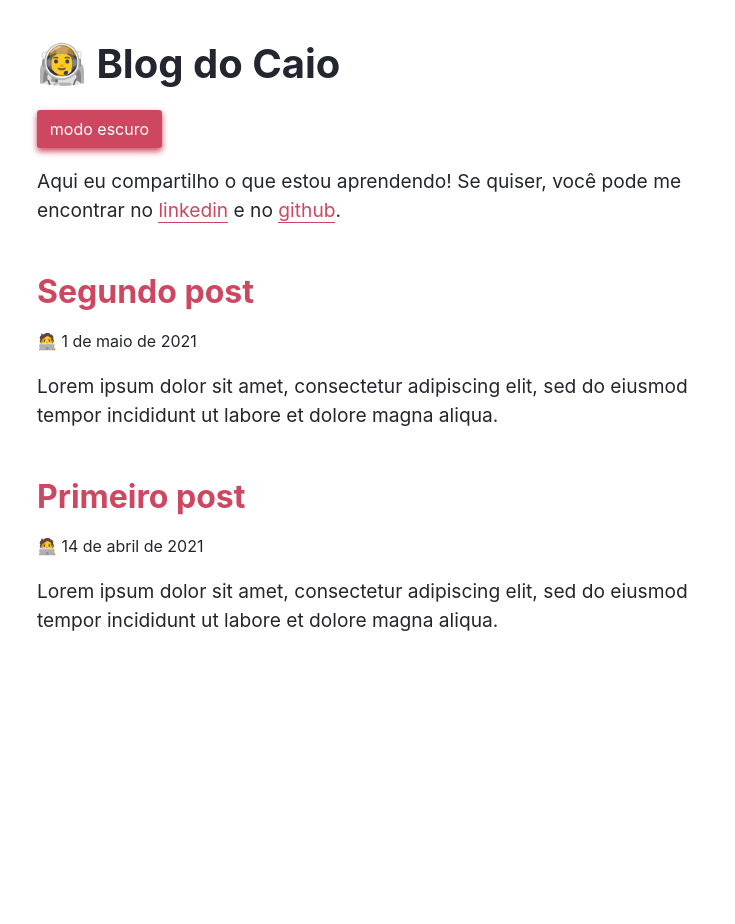
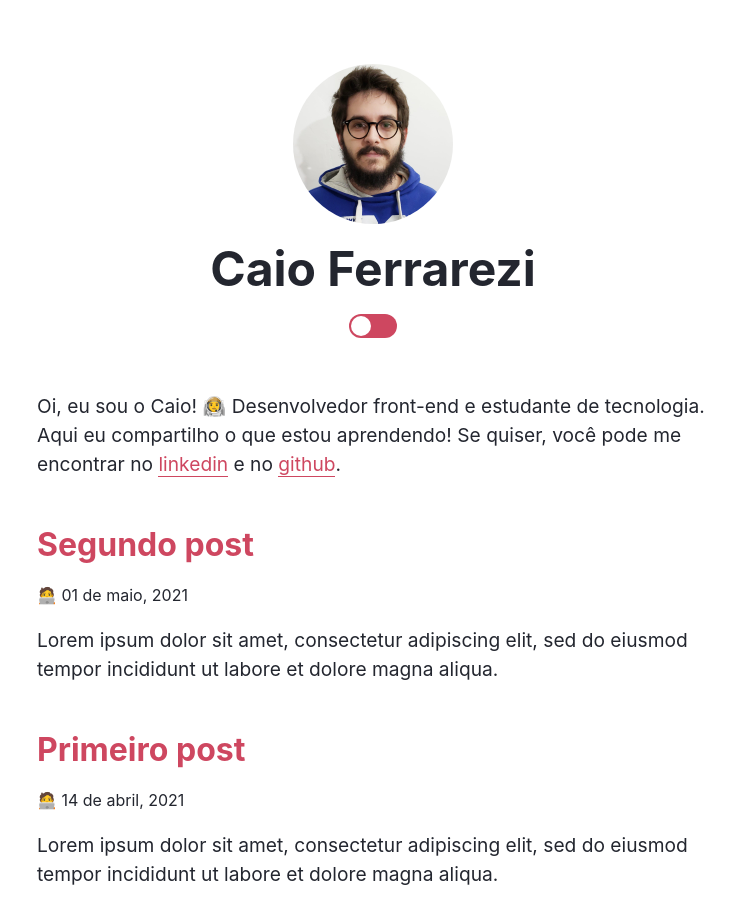
Before and after one commit to caioferrarezi/website, a Next.js app: page / in a window 1280 px wide. Shown: the top 924 px of the page, without its empty margins (267-1002 px from the left). Before the commit the page ends 800 px from the top, so only its background shows below. Built offline with nearby package versions, Linux system fonts and the light colour scheme.

Commit message:
:construction: wip(default) improve home layout and extract header and theme switcher to its own components

```diff
--- /dev/null
+++ b/components/header.js
@@ -0,0 +1,40 @@
+import Image from 'next/image'
+
+import dynamic from 'next/dynamic'
+import styles from './header.module.css'
+
+const ThemeSwitcher = dynamic(() => import('../components/theme-switcher'), { ssr: false })
+
+export default function Header(props) {
+  const { layout } = props
+
+  function getStyle(layout) {
+    if (layout === 'full') {
+      return `${styles.header} ${styles.headerFull}`
+    }
+
+    return styles.header
+  }
+
+  return (
+    <header className={getStyle(layout)}>
+      {layout === 'full' && (
+        <div className={styles.headerAvatar}>
+          <Image
+            src="/me.jpg"
+            width={180}
+            height={180}
+            layout="intrinsic"
+            alt="Minha foto de perfil que vai do topo da cabeça até a altura do ombro, estou com cabelo e barba curtos, vestindo um óculos e uma blusa de moletom azul"
+          />
+        </div>
+      )}
+
+      <h1 className={styles.headerTitle}>
+        Caio Ferrarezi
+      </h1>
+
+      <ThemeSwitcher />
+    </header>
+  )
+}
--- /dev/null
+++ b/components/header.module.css
@@ -0,0 +1,47 @@
+.header {
+  margin: 0 0 2.5rem;
+  display: flex;
+  align-items: center;
+  justify-content: space-between;
+}
+
+.headerFull {
+  min-height: 14rem;
+  flex-direction: column;
+  justify-content: flex-start;
+}
+
+.headerAvatar {
+  display: block;
+  width: 8rem;
+  height: 8rem;
+  border-radius: 9999px;
+  overflow: hidden;
+  margin-bottom: 1rem;
+}
+
+.headerTitle {
+  font-size: var(--font-subheading);
+  margin: 0;
+}
+
+.headerFull .headerTitle {
+  font-size: var(--font-heading);
+  margin: 0 0 1rem;
+  text-align: center;
+}
+
+@media screen and (min-width: 786px) {
+  .headerFull {
+    min-height: 18rem;
+  }
+
+  .headerAvatar {
+    width: 10rem;
+    height: 10rem;
+  }
+
+  .headerFull .headerTitle {
+    font-size: var(--font-display);
+  }
+}
--- /dev/null
+++ b/components/theme-switcher.js
@@ -0,0 +1,32 @@
+import { useState } from 'react'
+
+import theme from '../lib/theme'
+
+import styles from './theme-switcher.module.css'
+
+export default function ThemeSwitcher() {
+  const [layout, setLayout] = useState(theme.state)
+
+  function setTheme(event) {
+    theme.toggle()
+
+    setLayout(theme.state)
+  }
+
+  return (
+    <label
+      className={styles.switcher}
+      aria-label={'modo' + layout === 'dark' ? 'claro' : 'escuro'}
+    >
+      <input
+        className={styles.switcherInput}
+        type="checkbox"
+        value={layout}
+        checked={layout === 'dark'}
+        onChange={setTheme}
+      />
+
+      <span className={styles.switcherControl} />
+    </label>
+  )
+}
--- /dev/null
+++ b/components/theme-switcher.module.css
@@ -0,0 +1,43 @@
+.switcher {
+  position: relative;
+  display: block;
+  width: 3rem;
+  height: 1.5rem;
+  cursor: pointer;
+  background-color: var(--color-primary);
+  border-radius: 1.5rem;
+}
+
+.switcherText {
+  position: absolute;
+  top: 0;
+  left: -9999px;
+  opacity: 0;
+  color: transparent;
+  font-size: 0;
+}
+
+.switcherInput {
+  position: absolute;
+  top: 0;
+  left: 0;
+  opacity: 0;
+  pointer-events: none;
+}
+
+.switcherControl {
+  content: '';
+  display: block;
+  position: absolute;
+  top: .125rem;
+  left: .125rem;
+  width: 1.25rem;
+  height: 1.25rem;
+  border-radius: 1.5rem;
+  background-color: var(--color-white);
+  transition: all .25s ease;
+}
+
+.switcherInput:checked + .switcherControl {
+  left: 1.625rem;
+}
--- /dev/null
+++ b/lib/format-date.js
@@ -0,0 +1,13 @@
+const months = [
+  'janeiro', 'fevereiro', 'março', 'abril',
+  'maio', 'junho', 'julho', 'agosto',
+  'setembro', 'outubro', 'novembro', 'dezembro'
+]
+
+export default function formatDate(date) {
+  const [year, month, day] = date.split('-')
+
+  const monthText = months[parseInt(month) - 1]
+
+  return `${day} de ${monthText}, ${year}`
+}
--- a/lib/theme.js
+++ b/lib/theme.js
@@ -3,6 +3,8 @@ class Theme {
     if (typeof window !== 'undefined') {
       return localStorage.getItem('theme') || 'light'
     }
+
+    return 'light'
   }
 
   is(theme) {
--- a/pages/_app.js
+++ b/pages/_app.js
@@ -3,9 +3,9 @@ import theme from '../lib/theme'
 import 'normalize.css'
 import '../styles/globals.css'
 
+theme.update()
+
 function MyApp({ Component, pageProps }) {
-  theme.update()
-
   return <Component {...pageProps} />
 }
 
--- a/pages/index.js
+++ b/pages/index.js
@@ -1,13 +1,12 @@
-import { useState } from 'react'
+import Head from 'next/head'
 
-import Head from 'next/head'
-import Image from 'next/image'
+import Header from '../components/header'
 
 import styles from './index.module.css'
 import utils from '../styles/utils.module.css'
 
-import theme from '../lib/theme'
 import { getAllPosts } from '../lib/api'
+import formatDate from '../lib/format-date'
 
 export async function getStaticProps() {
   const posts = getAllPosts()
@@ -20,14 +19,6 @@ export async function getStaticProps() {
 export default function Home(props) {
   const { posts } = props
 
-  const [layout, setLayout] = useState(theme.state)
-
-  function setTheme() {
-    theme.toggle()
-
-    setLayout(theme.state)
-  }
-
   return (
     <div className={utils.container}>
       <Head>
@@ -36,35 +27,23 @@ export default function Home(props) {
         <link rel="icon" href="/favicon.ico" />
       </Head>
 
-      <header className={styles.header}>
-        <div className={styles.headerTitle}>
-          <h1>🧑‍🚀 Blog do Caio</h1>
+      <Header layout="full" />
 
-          <button
-            type="button"
-            className={utils.button}
-            onClick={setTheme}
-          >
-            modo { layout === 'dark' ? 'claro' : 'escuro' }
-          </button>
-        </div>
-
-        <p>Aqui eu compartilho o que estou aprendendo! Se quiser, você pode me encontrar no <a href="https://www.linkedin.com/in/caio-ferrarezi-414164b3/" target="_blank">linkedin</a> e no <a href="https://github.com/caioferrarezi" target="_blank">github</a>.</p>
-      </header>
+      <main>
+        <aside>
+          <p>Oi, eu sou o Caio! 🧑‍🚀 Desenvolvedor front-end e estudante de tecnologia. Aqui eu compartilho o que estou aprendendo! Se quiser, você pode me encontrar no <a href="https://www.linkedin.com/in/caio-ferrarezi-414164b3/" target="_blank">linkedin</a> e no <a href="https://github.com/caioferrarezi" target="_blank">github</a>.</p>
+        </aside>
 
         <ul className={styles.posts}>
           {posts.map(post => (
             <li key={post.slug} className={styles.postItem}>
-            <a href={`/posts/${post.slug}`}>
+              <a href={`/posts/${encodeURIComponent(post.slug)}`}>
                 <h2>{post.title}</h2>
               </a>
 
               <div className={styles.postItemDate}>
                 <time dateTime={post.date}>
-               🧑‍💻 {new Date(post.date.replace('-', '/'))
-                    .toLocaleDateString('pt-BR', {
-                      day: 'numeric', month: 'long', year: 'numeric'
-                    })}
+                  🧑‍💻 {formatDate(post.date)}
                 </time>
               </div>
 
@@ -72,6 +51,7 @@ export default function Home(props) {
             </li>
           ))}
         </ul>
+      </main>
     </div>
   )
 }
--- a/pages/index.module.css
+++ b/pages/index.module.css
@@ -1,11 +1,8 @@
-.header {
-  margin: 0 0 3rem;
-}
-
 .posts {
   padding: 0;
   margin: 0;
   list-style: none;
+  margin: 3rem 0 0;
 }
 
 .postItem {
--- a/styles/globals.css
+++ b/styles/globals.css
@@ -1,9 +1,15 @@
+/* https://coolors.co/2a91df-cc3e58-ffffff-23262f */
+
 :root {
   --color-white: #ffffff;
   --color-dark: #23262f;
   --background: var(--color-white);
   --color-text: var(--color-dark);
   --color-primary: #ce4760;
+  --font-display: 2rem;
+  --font-heading: 1.5rem;
+  --font-subheading: 1.25rem;
+  --font-text: 1rem;
 }
 
 .dark {
@@ -30,20 +36,20 @@ h3 {
 }
 
 h1 {
-  font-size: 2.5rem;
+  font-size: var(--font-display);
 }
 
 h2 {
-  font-size: 2rem;
+  font-size: var(--font-heading);
 }
 
 h3 {
-  font-size: 1.5rem;
+  font-size: var(--font-subheading);
 }
 
 p,
 li {
-  font-size: 1.2rem;
+  font-size: var(--font-text);
   line-height: 1.5;
 }
 
@@ -52,3 +58,12 @@ a {
   text-decoration: none;
   border-bottom: 1px solid var(--color-primary);
 }
+
+@media screen and (min-width: 786px) {
+  :root {
+    --font-display: 3rem;
+    --font-heading: 2rem;
+    --font-subheading: 1.5rem;
+    --font-text: 1.2rem;
+  }
+}
--- a/styles/utils.module.css
+++ b/styles/utils.module.css
@@ -4,14 +4,8 @@
   margin: auto;
 }
 
-.button {
-  appearance: none;
-  padding: .6em .8em;
-  color: var(--color-white);
-  background-color: var(--color-primary);
-  border: 0;
-  border-radius: .2em;
-  cursor: pointer;
-  box-shadow: 0 .2em .4em var(--color-primary);
-  transition: background-color .25s ease;
+@media screen and (min-width: 786px) {
+  .container {
+    padding: 4rem 2rem;
+  }
 }
```
Also changed, not shown: public/me.jpg (added), public/vercel.svg (deleted). Lines whose indentation alone changed are shown as unchanged.
